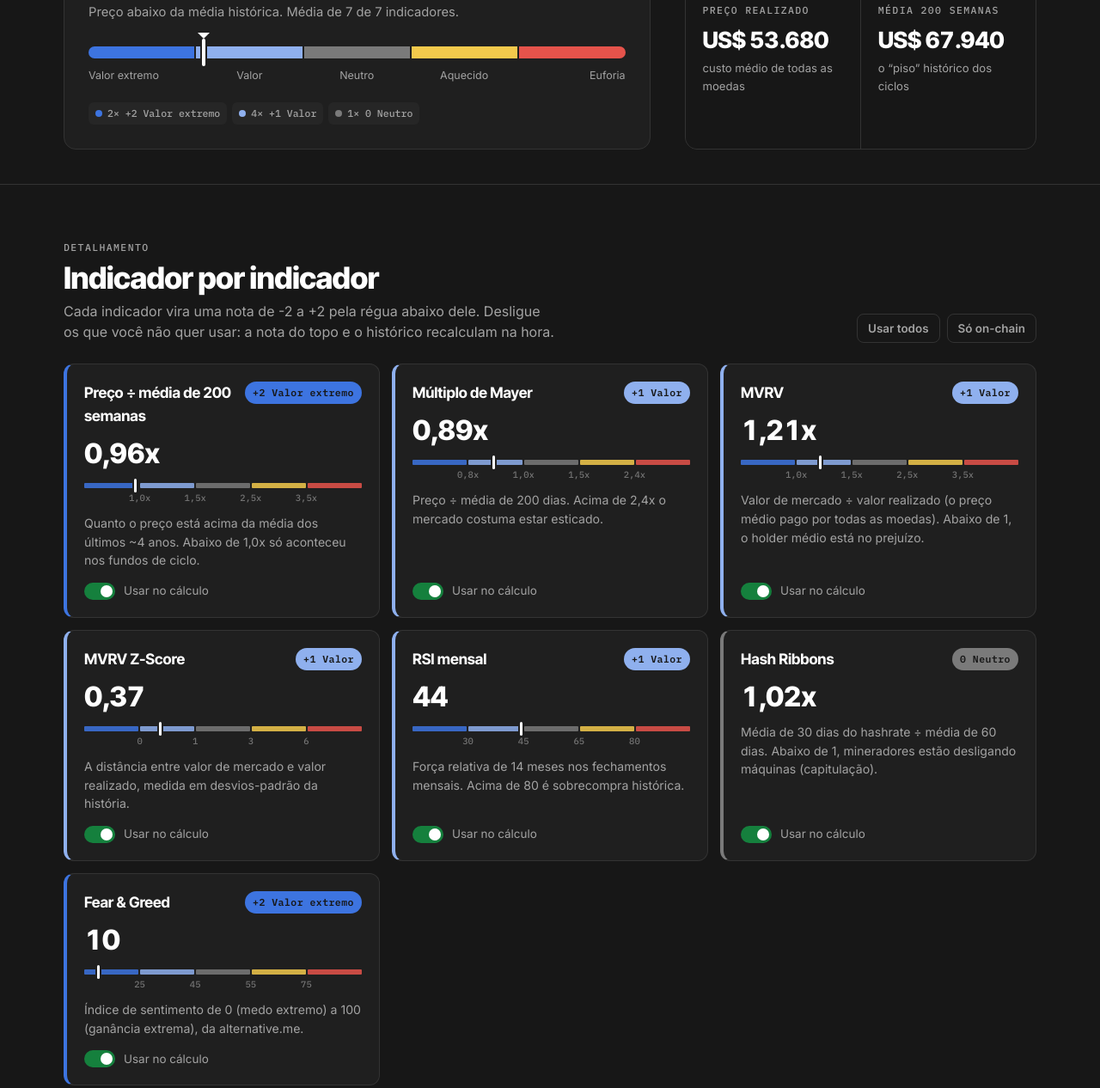
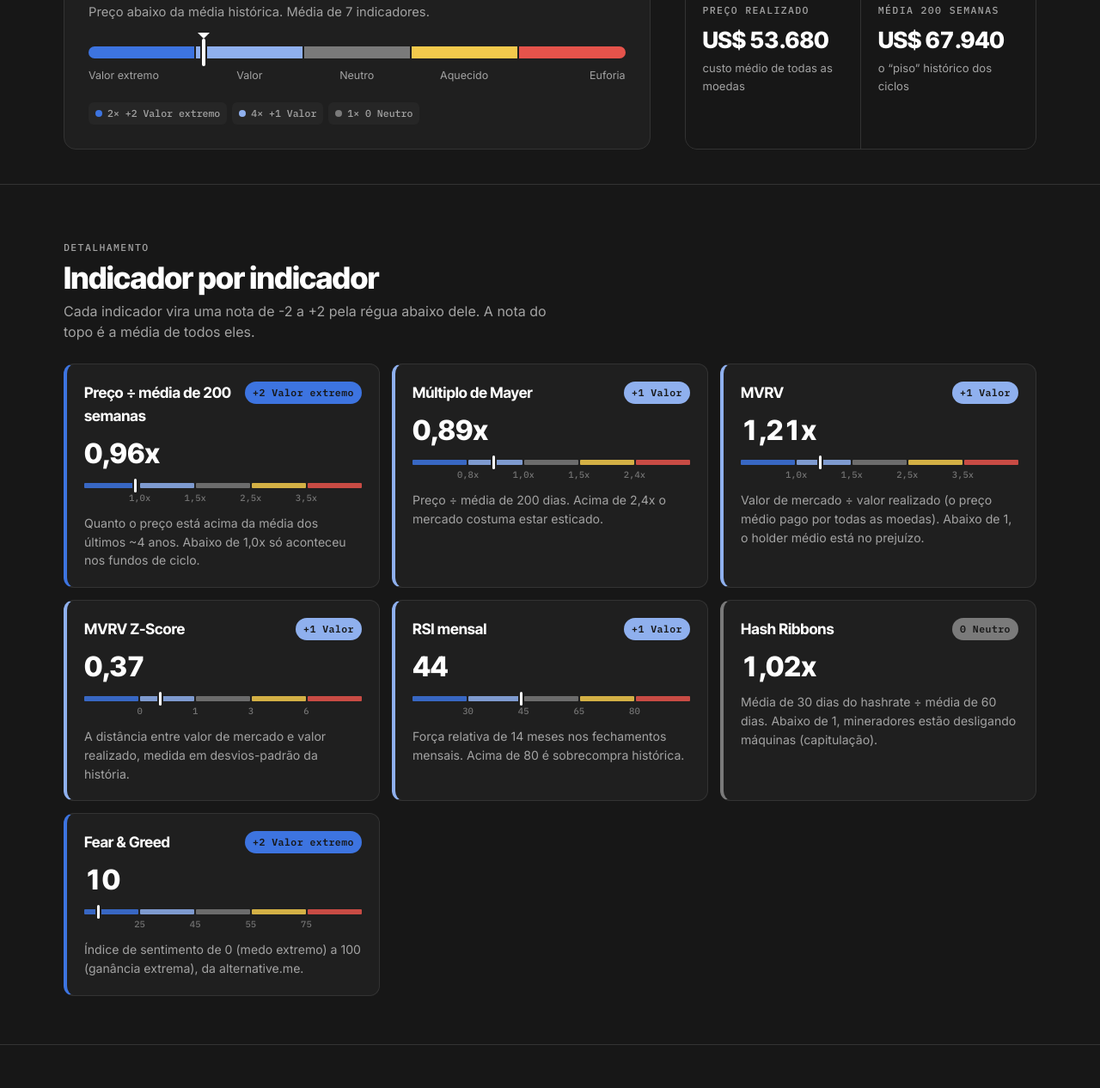
Before and after one commit to estrategiabitcoin/estrategiabitcoin.github.io, a plain HTML site: page termometro/index.html in a window 1280 px wide. Shown: the part 421-1687 px from the top of the page at 86% size. Drawn offline with Linux system fonts and the light colour scheme.

Commit message:
Termômetro: remove a opção de ligar e desligar indicadores no cálculo
Co-Authored-By: Claude Opus 5.5 <noreply@anthropic.com>
Claude-Session: https://claude.ai/code/session_01NoioxGr1WKRDfVETP9UaWU

```diff
--- a/termometro/index.html
+++ b/termometro/index.html
@@ -121,13 +121,6 @@ img{max-width:100%;display:block}
 .regua-cortes{position:relative;height:16px;font-family:var(--mono);font-size:.66rem;color:var(--texto-fraco)}
 .regua-cortes span{position:absolute;transform:translateX(-50%);top:3px}
 .regua-pino{position:absolute;top:-1px;width:3px;height:16px;margin-left:-1.5px;background:#fff;border-radius:2px;box-shadow:0 0 0 2px var(--superficie)}
-.toggle{display:flex;align-items:center;gap:10px;font-size:.84rem;color:var(--texto-suave);cursor:pointer;user-select:none;margin-top:auto}
-.toggle input{position:absolute;opacity:0;width:1px;height:1px}
-.sw{width:36px;height:20px;border-radius:999px;background:#404040;position:relative;flex:none;transition:background .2s}
-.sw::after{content:"";position:absolute;top:3px;left:3px;width:14px;height:14px;border-radius:50%;background:#fff;transition:transform .2s}
-.toggle input:checked + .sw{background:var(--verde-botao)}
-.toggle input:checked + .sw::after{transform:translateX(16px)}
-.toggle input:focus-visible + .sw{outline:3px solid var(--amarelo-ouro);outline-offset:2px}
 .acoes{display:flex;gap:8px;flex-wrap:wrap}
 .btn-ghost{background:transparent;border:1px solid var(--linha);color:var(--texto-suave);font-family:var(--sans);font-weight:600;font-size:.84rem;padding:8px 12px;border-radius:8px;cursor:pointer}
 .btn-ghost:hover{color:#fff;border-color:#555}
@@ -254,11 +247,7 @@ th{font-family:var(--mono);font-size:.7rem;font-weight:500;letter-spacing:.06em;
       <div>
         <p class="rotulo">Detalhamento</p>
         <h2 class="disp" id="t-ind">Indicador por indicador</h2>
-        <p>Cada indicador vira uma nota de -2 a +2 pela régua abaixo dele. Desligue os que você não quer usar: a nota do topo e o histórico recalculam na hora.</p>
-      </div>
-      <div class="acoes">
-        <button class="btn-ghost" type="button" id="todos">Usar todos</button>
-        <button class="btn-ghost" type="button" id="so-onchain">Só on-chain</button>
+        <p>Cada indicador vira uma nota de -2 a +2 pela régua abaixo dele. A nota do topo é a média de todos eles.</p>
       </div>
     </div>
     <div class="cards" id="cards"></div>
@@ -321,7 +310,7 @@ th{font-family:var(--mono);font-size:.7rem;font-weight:500;letter-spacing:.06em;
     <div class="metodo">
       <div>
         <h3>A conta</h3>
-        <p>Cada indicador recebe uma nota de -2 a +2 conforme a faixa em que está. A nota consolidada é a média simples das notas dos indicadores ligados.</p>
+        <p>Cada indicador recebe uma nota de -2 a +2 conforme a faixa em que está. A nota consolidada é a média simples das notas de todos os indicadores.</p>
         <table aria-label="Zonas da nota consolidada">
           <thead><tr><th>Nota média</th><th>Zona</th></tr></thead>
           <tbody id="t-zonas"></tbody>
@@ -398,9 +387,8 @@ function iniciar(D){
   var IND = D.indicadores.filter(function(i){ return i.valor!=null; });
   var COLS = D.historico_cols;
   var ativos = {};
-  var salvo = null;
-  try { salvo = JSON.parse(localStorage.getItem("eb-termometro-ativos")||"null"); } catch(e){}
-  IND.forEach(function(i){ ativos[i.id] = salvo && salvo.hasOwnProperty(i.id) ? !!salvo[i.id] : true; });
+  try { localStorage.removeItem("eb-termometro-ativos"); } catch(e){}
+  IND.forEach(function(i){ ativos[i.id] = true; });
 
   if (D.prototipo){
     document.getElementById("aviso").hidden = false;
@@ -453,18 +441,10 @@ function iniciar(D){
       '<div class="card-top"><div><h3>'+i.nome+'</h3></div><span class="chip" style="background:'+z.hex+'">'+NOTA_ROT[String(i.nota)]+'</span></div>'+
       '<div class="val num">'+fmtVal(i)+'</div>'+ regua +
       '<p>'+i.explica+'</p>'+
-      '<label class="toggle"><input type="checkbox" id="t-'+i.id+'" data-id="'+i.id+'"'+(ativos[i.id]?" checked":"")+'><span class="sw"></span>Usar no cálculo</label>'+
       '</article>';
   }).join("");
-  cardsEl.addEventListener("change", function(e){
-    if (!e.target.matches("input[data-id]")) return;
-    ativos[e.target.dataset.id] = e.target.checked; atualizar();
-  });
-  function marcar(fn){ IND.forEach(function(i){ ativos[i.id]=fn(i); var el=document.getElementById("t-"+i.id); if(el) el.checked=ativos[i.id]; }); atualizar(); }
-  document.getElementById("todos").onclick = function(){ marcar(function(){return true;}); };
-  document.getElementById("so-onchain").onclick = function(){ marcar(function(i){ return ["mvrv","mvrvz","hash"].indexOf(i.id)>-1; }); };
 
-  /* Histórico: nota de cada semana com os indicadores ligados */
+  /* Histórico: nota de cada semana com todos os indicadores */
   var idxCol = {}; COLS.forEach(function(c,k){ idxCol[c]=k; });
   function notaLinha(r){
     var s=0,n=0;
@@ -594,12 +574,11 @@ function iniciar(D){
 
   /* Topo */
   function atualizar(){
-    try { localStorage.setItem("eb-termometro-ativos", JSON.stringify(ativos)); } catch(e){}
     var usados = IND.filter(function(i){ return ativos[i.id]; });
     document.querySelectorAll(".card").forEach(function(c){ c.classList.toggle("off", !ativos[c.dataset.id]); });
     var sc = document.getElementById("score"), zn=document.getElementById("zona-nome"), zs=document.getElementById("zona-sub"), mk=document.getElementById("marcador");
     if (!usados.length){
-      sc.textContent="–"; zn.textContent="Nenhum indicador"; zs.textContent="Ligue pelo menos um indicador abaixo.";
+      sc.textContent="–"; zn.textContent="Nenhum indicador"; zs.textContent="Sem dados dos indicadores no momento.";
       document.getElementById("zona-dot").style.background="transparent"; mk.style.display="none";
       document.getElementById("contagem").innerHTML=""; desenhar(); return;
     }
@@ -608,7 +587,7 @@ function iniciar(D){
     var z = zonaDe(s);
     sc.textContent = sinal(s);
     zn.textContent = z.nome; document.getElementById("zona-dot").style.background=z.hex;
-    zs.textContent = z.txt + ". Média de " + usados.length + " de " + IND.length + " indicadores.";
+    zs.textContent = z.txt + ". Média de " + usados.length + " indicadores.";
     mk.style.left = ((2-s)/4*100).toFixed(1)+"%";
     document.getElementById("contagem").innerHTML = [2,1,0,-1,-2].map(function(n){
       var q = usados.filter(function(i){return i.nota===n;}).length; if (!q) return "";
```
